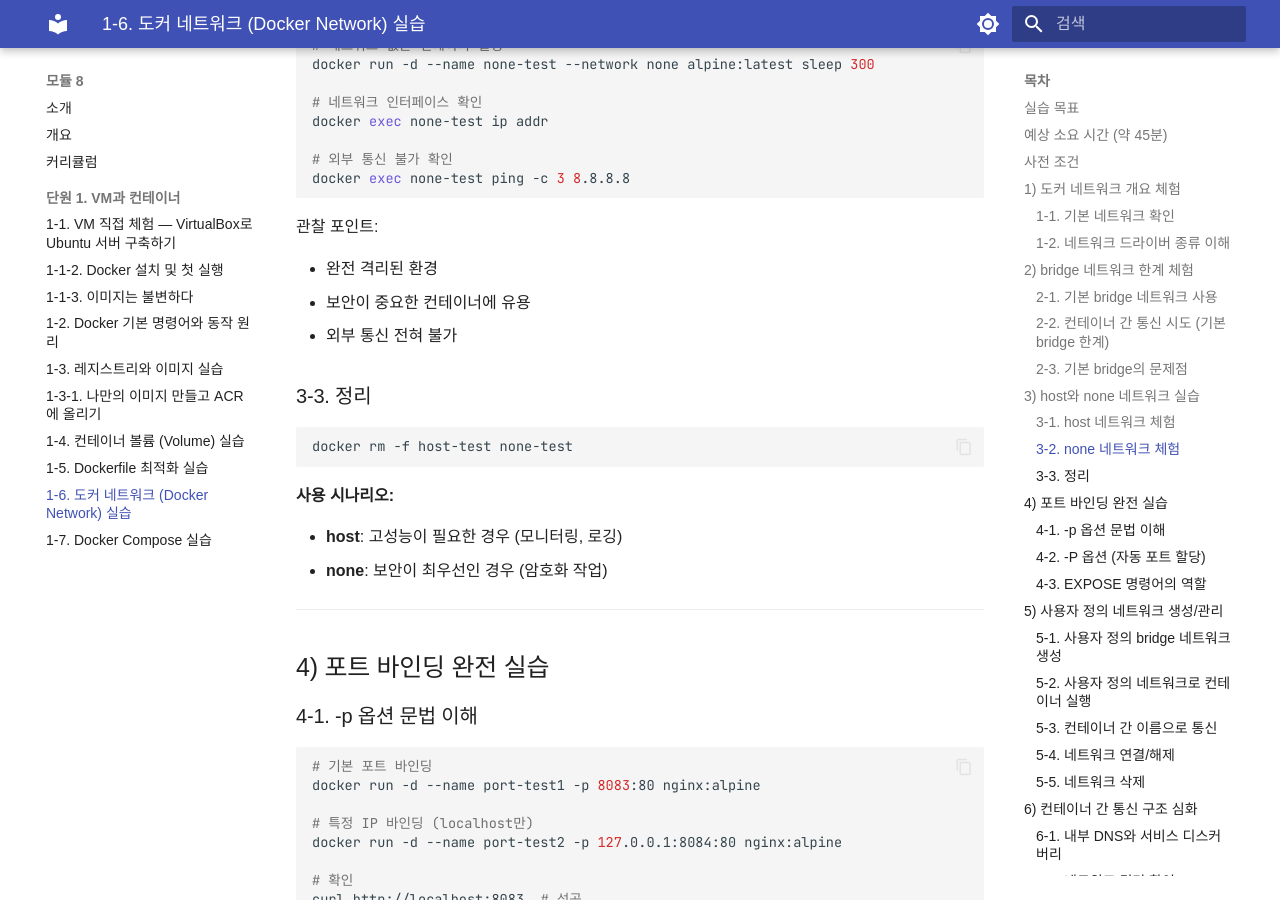
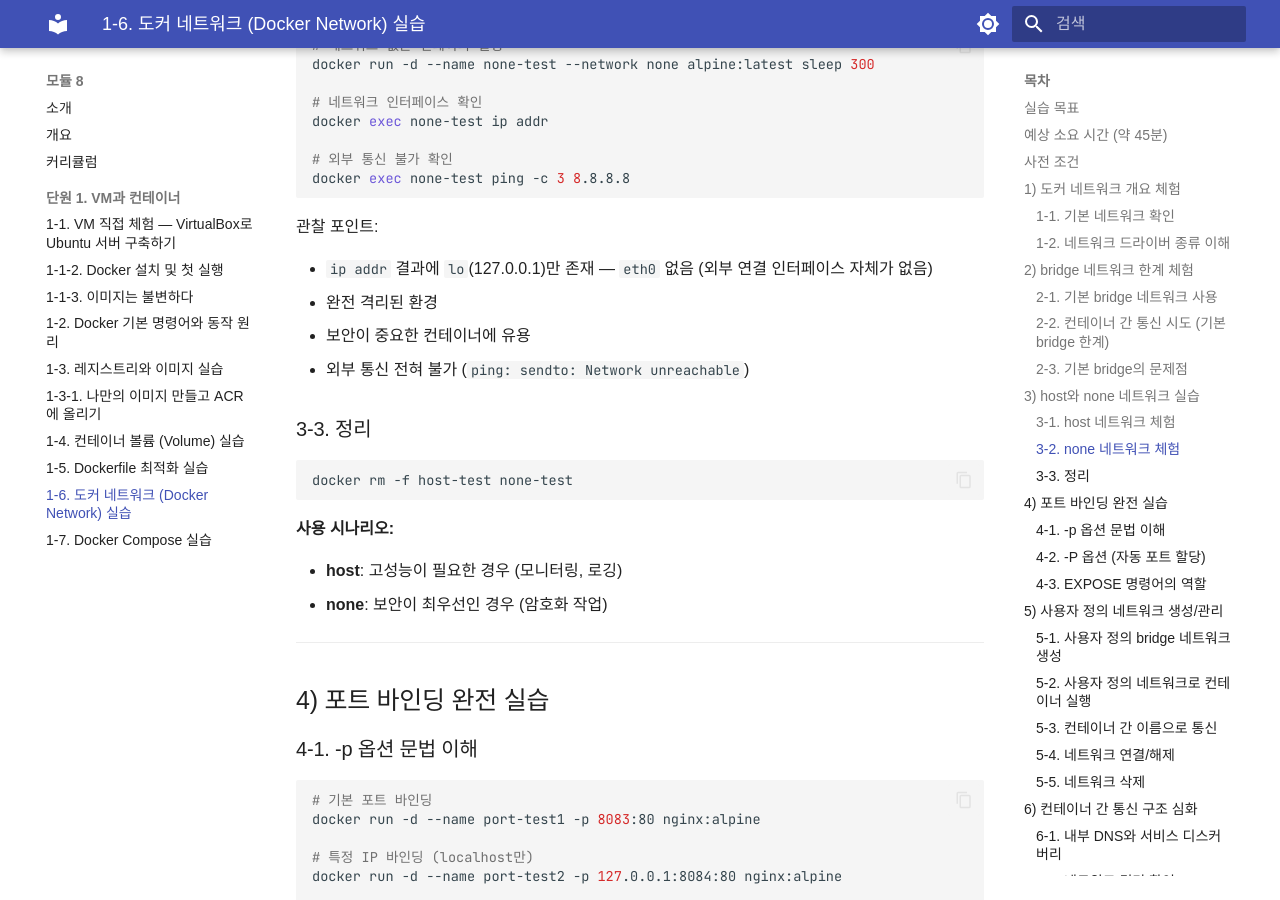
Before and after one commit to skilleat-labs/docker-k8s-labs, an MkDocs documentation site: the page built from docs/modules/module8/1-6.md, in a window 1280 px wide and 900 px high, scrolled down 3365 px. Built offline with MkDocs 1.6.1 and Material for MkDocs 9.7.7, drawn with Linux system fonts in a browser that asks for light colours; some web fonts are replaced.

Commit message:
1-6: 3-2 none 네트워크 관찰 포인트에 lo만 존재 확인 항목 추가
Co-Authored-By: Claude Sonnet 4.6 <noreply@anthropic.com>

```diff
--- a/docs/modules/module8/1-6.md
+++ b/docs/modules/module8/1-6.md
@@ -148,9 +148,10 @@ docker exec none-test ping -c 3 8.8.8.8
 
 관찰 포인트:
 
+- `ip addr` 결과에 `lo`(127.0.0.1)만 존재 — `eth0` 없음 (외부 연결 인터페이스 자체가 없음)
 - 완전 격리된 환경
 - 보안이 중요한 컨테이너에 유용
-- 외부 통신 전혀 불가
+- 외부 통신 전혀 불가 (`ping: sendto: Network unreachable`)
 
 ### 3-3. 정리
 
```
